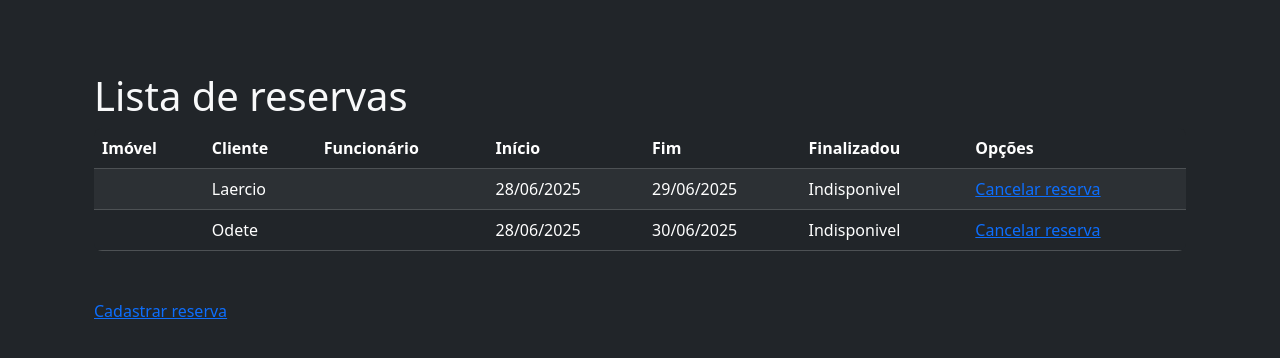
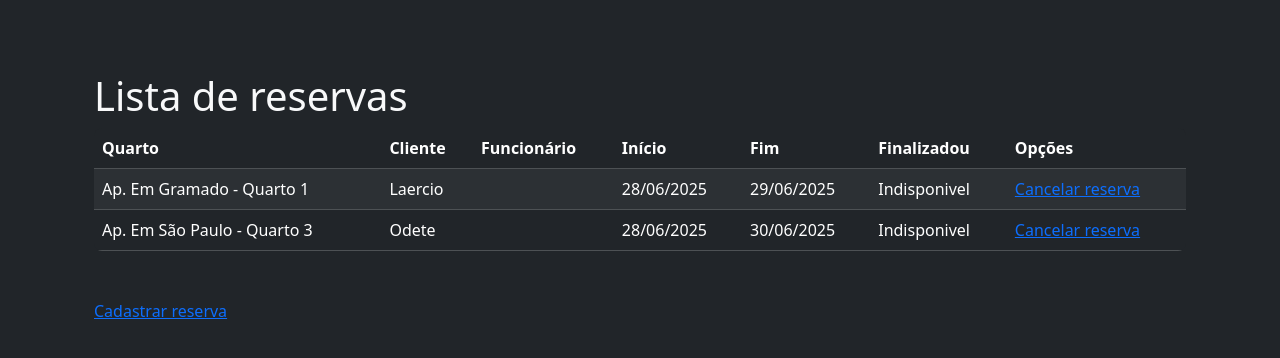
Before and after one commit to AllanKevinScain/imobiliary-faccat-api, a Django app: page /imoveis/reservas/cliente/ in a window 1280 px wide. Shown: the part 56-414 px from the top of the page. Run offline with Django 5.2, Linux system fonts and the light colour scheme; data comes from the database, SQL or seed files in the repository; both versions use the stored data as it was after the commit.

Commit message:
chore: cadastro de reservas

```diff
--- a/imoveis/templates/imoveis/cadastrar.html
+++ b/imoveis/templates/imoveis/cadastrar.html
@@ -7,7 +7,7 @@
 <div class="container-sm mt-5">
   <h1>Cadastro de imóvel</h1>
 </div>
-<p class="text-info">OBS:Esa tela só pode ser acessada pelo administrador do site, o correto seria nao ter ela</p>
+<p class="text-info">OBS: Essa tela só pode ser acessada pelo administrador do site, o correto seria nao ter ela</p>
 
 <div class="container my-3">
   <div class="row">
--- a/imoveis/templates/imoveis/lista.html
+++ b/imoveis/templates/imoveis/lista.html
@@ -29,10 +29,10 @@
                         <div class="d-flex flex-column gap-2">
                             {% if imovel.tipo == 'AP' %}
                             <a href="{% url 'imoveis:lista_quartos' imovel.id %}" class="text-info">Ver quartos</a>
-                            <a href="{% url 'imoveis:lista_reservas' imovel.nome %}" class="text-primary">Ver
+                            <a href="{% url 'imoveis:lista_reservas' 'imovel' %}" class="text-primary">Ver
                                 Reservas</a>
                             {% else %}
-                            <a href="{% url 'imoveis:lista_reservas' imovel.nome %}" class="text-primary">Ver
+                            <a href="{% url 'imoveis:lista_reservas' 'imovel' %}" class="text-primary">Ver
                                 Reservas</a>
                             {% endif %}
                         </div>
--- a/imoveis/templates/reservas/lista.html
+++ b/imoveis/templates/reservas/lista.html
@@ -9,7 +9,7 @@
         <table cellpadding="5" cellspacing="1" class="table table-dark table-striped mb-0">
             <thead>
                 <tr>
-                    <th>Imóvel</th>
+                    <th>Quarto</th>
                     <th>Cliente</th>
                     <th>Funcionário</th>
                     <th>Início</th>
@@ -21,7 +21,7 @@
             <tbody>
                 {% for reserva in reservas %}
                 <tr>
-                    <td>{{ reserva.imovel }}</td>
+                    <td>{{ reserva.quarto }}</td>
                     <td>{{ reserva.cliente }}</td>
                     <td>{{ reserva.funcionario }}</td>
                     <td>{{ reserva.data_inicio|date:"d/m/Y" }}</td>
--- a/imoveis/views.py
+++ b/imoveis/views.py
@@ -112,7 +112,7 @@ def ativar_imovel(request, id):
 
 # RESERVAS ----------------------------------------------------------------------------------------------------RESERVAS
 ORDENACAO_RESERVAS_LOOKUP = {
-    'imovel': 'imovel__nome',
+    'imovel': 'quarto__imovel__nome',
     'cliente': 'cliente__nome',
     'funcionario': 'funcionario__nome',
     'data_inicio': 'data_inicio',
@@ -149,11 +149,13 @@ def reservas_inativas(request, campo):
 
 
 def cadastrar_reservas(request):
+    # todo precisamos validar para nao deixar cadastrar em épocas iguais
+    # todo precisamos validar as datas, para o início ser menor que o fim, sempre
     if request.method == 'POST':
         form = ReservaForm(request.POST)
         if form.is_valid():
             form.save()
-            return redirect('imoveis:lista', campo="cliente")
+            return redirect('imoveis:lista_reservas', campo="cliente")
     else:
         form = ReservaForm()
     dados = {'form': form}
@@ -226,6 +228,8 @@ def cadastrar_quarto(request, imovel_id):
             quarto = form.save(commit=False)
             quarto.imovel = imovel
             quarto.disponibilidade = True
+            # Junção do nome do imovel + o nome do quarto
+            quarto.nome = f'{imovel.nome} - {quarto.nome}'
             quarto.save()
             return redirect('imoveis:lista', campo='nome')
     else:
```
Also changed, not shown: clientes/migrations/0001_initial.py, db.sqlite3, funcionarios/migrations/0001_initial.py, funcionarios/migrations/0002_alter_funcionario_cargo.py (deleted), imoveis/migrations/0001_initial.py (added), imoveis/migrations/__init__.py (added).
